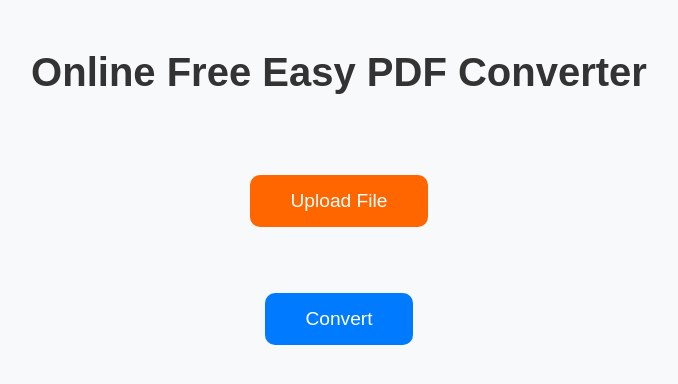
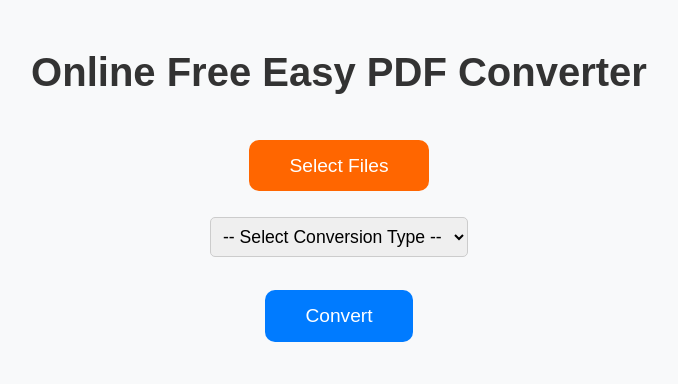
Before and after one commit to guojiajiajia1988/pdf_converter, a Flask app: page / in a window 1280 px wide. Shown: the top 384 px of the page, without its empty margins (301-979 px from the left). Run offline with Flask 3, Linux system fonts and the light colour scheme.

Commit message:
Update upload.html

```diff
--- a/templates/upload.html
+++ b/templates/upload.html
@@ -21,43 +21,35 @@
             color: #333;
         }
         .upload-section {
-            margin-top: 80px;
+            margin-top: 60px;
         }
-        .btn-upload {
-            background-color: #ff6600;
-            color: white;
+        .btn-upload, .btn-convert {
             padding: 15px 40px;
             font-size: 1.2rem;
             border: none;
             border-radius: 10px;
             cursor: pointer;
-            margin-bottom: 30px;
+            margin: 15px;
+        }
+        .btn-upload {
+            background-color: #ff6600;
+            color: white;
         }
         .btn-convert {
             background-color: #007bff;
             color: white;
-            padding: 15px 40px;
-            font-size: 1.2rem;
-            border: none;
-            border-radius: 10px;
-            cursor: pointer;
         }
         .uploaded-files {
-            margin-top: 30px;
+            margin-top: 20px;
             font-size: 1rem;
             color: #666;
         }
-        input[type="file"] {
-            display: none;
-        }
-        label {
-            display: inline-block;
-            background-color: #ff6600;
-            color: white;
-            padding: 15px 40px;
-            font-size: 1.2rem;
-            border-radius: 10px;
-            cursor: pointer;
+        select {
+            margin-top: 20px;
+            font-size: 1.1rem;
+            padding: 8px;
+            border-radius: 5px;
+            border: 1px solid #ccc;
         }
     </style>
 </head>
@@ -66,19 +58,32 @@
     <h1><b>Online Free Easy PDF Converter</b></h1>
 
     <form action="/upload" method="post" enctype="multipart/form-data" class="upload-section">
-        <label for="file-upload">Upload File</label>
-        <input type="file" id="file-upload" name="file" onchange="showFileName()">
-        <div class="uploaded-files" id="file-name"></div>
-        <br><br>
+        <label for="file-upload" class="btn-upload">Select Files</label>
+        <input type="file" id="file-upload" name="files" multiple onchange="showFileNames()" hidden>
+
+        <div class="uploaded-files" id="file-names"></div>
+
+        <div>
+            <select name="conversion_type" required>
+                <option value="">-- Select Conversion Type --</option>
+                <option value="pdf_to_word">PDF to Word</option>
+                <option value="word_to_pdf">Word to PDF</option>
+                <option value="jpg_to_pdf">JPG to PDF</option>
+                <option value="merge_pdfs">Merge PDFs</option>
+            </select>
+        </div>
+
+        <br>
         <button type="submit" class="btn-convert">Convert</button>
     </form>
 
     <script>
-        function showFileName() {
+        function showFileNames() {
             const input = document.getElementById('file-upload');
-            const fileNameDiv = document.getElementById('file-name');
-            if (input.files.length > 0) {
-                fileNameDiv.innerText = "Selected: " + input.files[0].name;
+            const fileNamesDiv = document.getElementById('file-names');
+            fileNamesDiv.innerHTML = "";
+            for (let i = 0; i < input.files.length; i++) {
+                fileNamesDiv.innerHTML += input.files[i].name + "<br>";
             }
         }
     </script>
```
